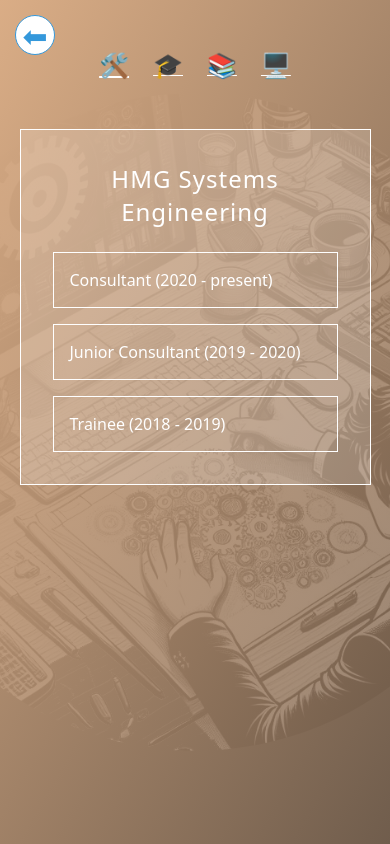
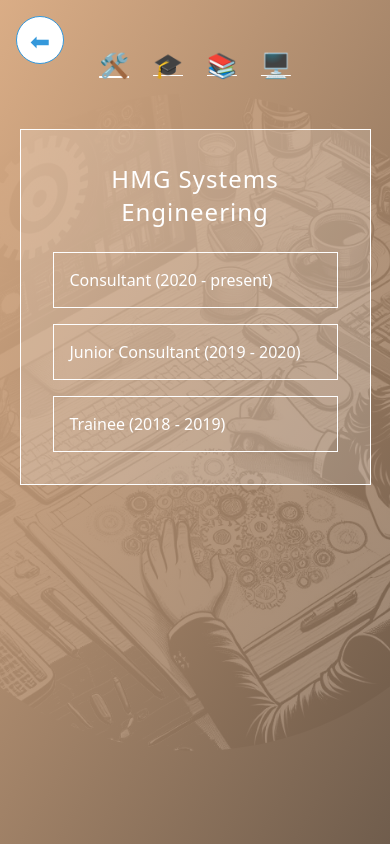
Before and after one commit to nck974/nichoko, an Angular app: page /career in a window 390 px wide. Built offline with nearby package versions, Linux system fonts and the light colour scheme.

Commit message:
Fix back button styling on mobile browsers

```diff
--- a/src/app/shared/components/go-back-button/go-back-button.component.scss
+++ b/src/app/shared/components/go-back-button/go-back-button.component.scss
@@ -7,14 +7,19 @@
     top: 0;
     left: 0;
     z-index: 100;
-    margin: 15px;
-    font-size: 30px;
+    margin: 1rem;
+    font-size: 1.5rem;
     color: #3498db;
     background-color: #ffff;
     border: solid 1px #3498db;
     border-radius: 50%;
-    width: 40px;
-    height: 40px;
+    width: 2em;
+    height: 2em;
+}
+
+.return:hover{
+    background-color: #3498db;
+    color: #ffff;
 }
 
 .return::before {
```
